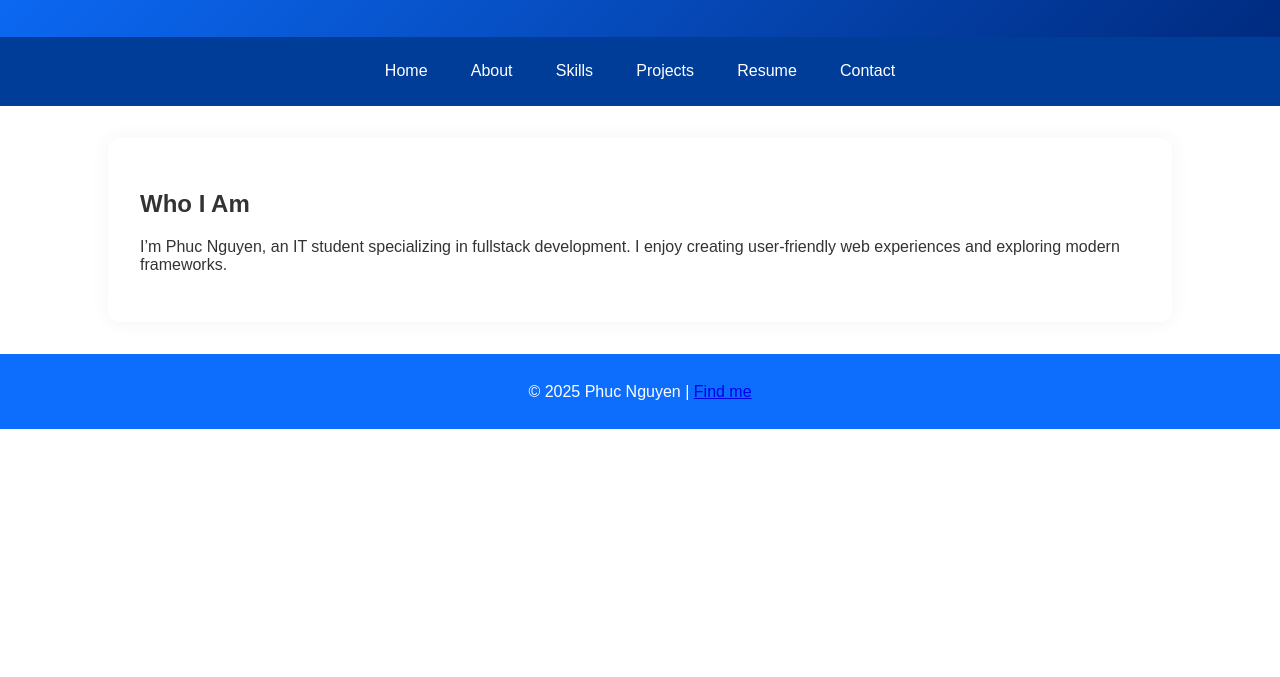
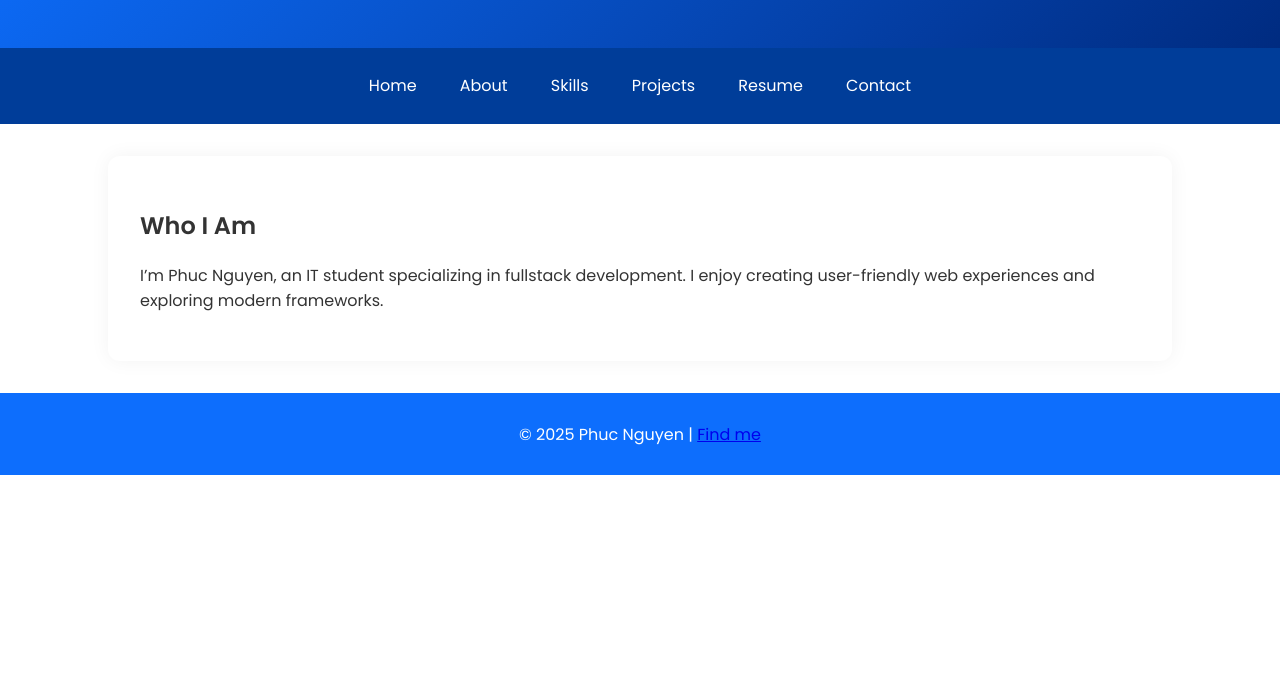
Before and after one commit to Phucs15/PersonalPortfolio, a plain HTML site: page about.html in a window 1280 px wide. Shown: the part 123-800 px from the top of the page. Drawn offline with Linux system fonts and the light colour scheme.

Commit message:
Add files via upload

```diff
--- a/about.html
+++ b/about.html
@@ -4,7 +4,9 @@
   <meta charset="UTF-8" />
   <meta name="viewport" content="width=device-width, initial-scale=1.0" />
   <title>About | Phuc Nguyen</title>
+  <link rel="icon" href="assets/img/logo-IU.png" />
   <link rel="stylesheet" href="assets/css/style.css" />
+  <link href="https://fonts.googleapis.com/css2?family=Poppins:wght@400;600&display=swap" rel="stylesheet">
 </head>
 
 <body>
```
Also changed, not shown: contact.html (+2 -0 lines), map.html (+2 -0 lines), projects.html (+2 -0 lines), resume.html (+2 -0 lines), skills.html (+2 -0 lines).
